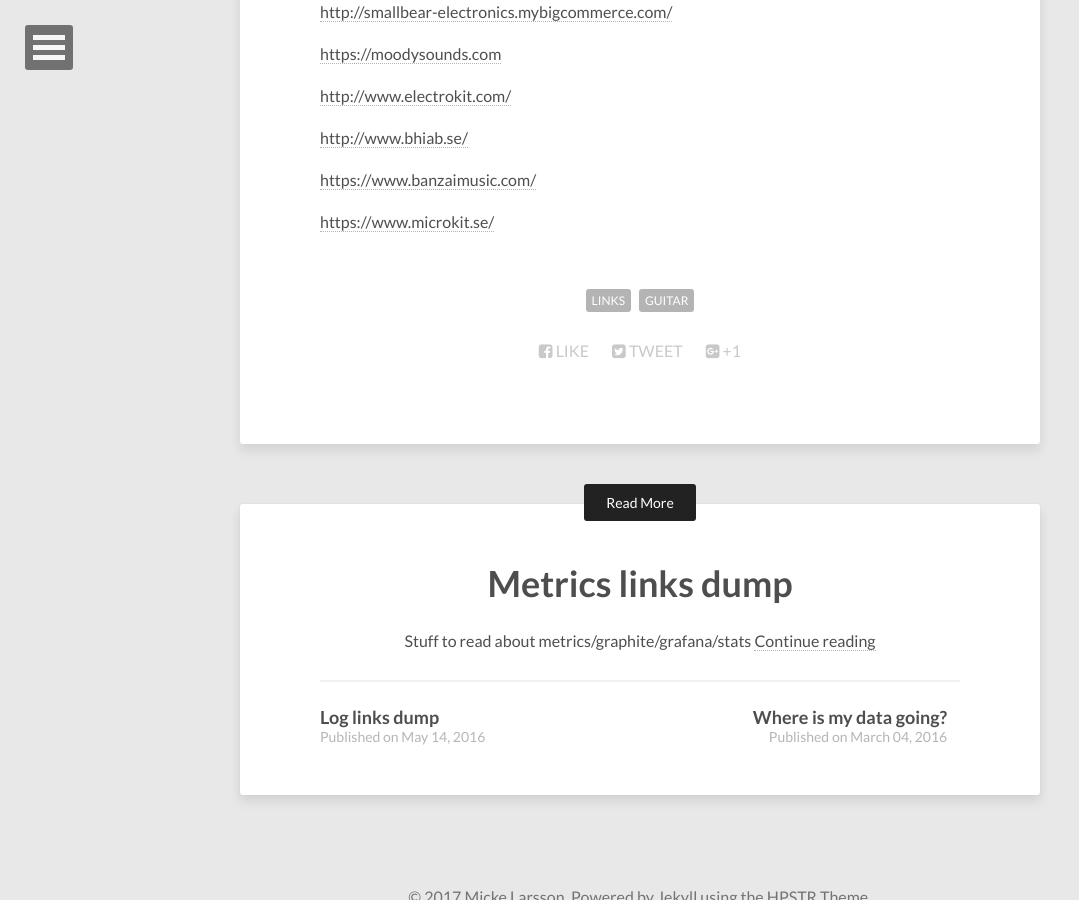
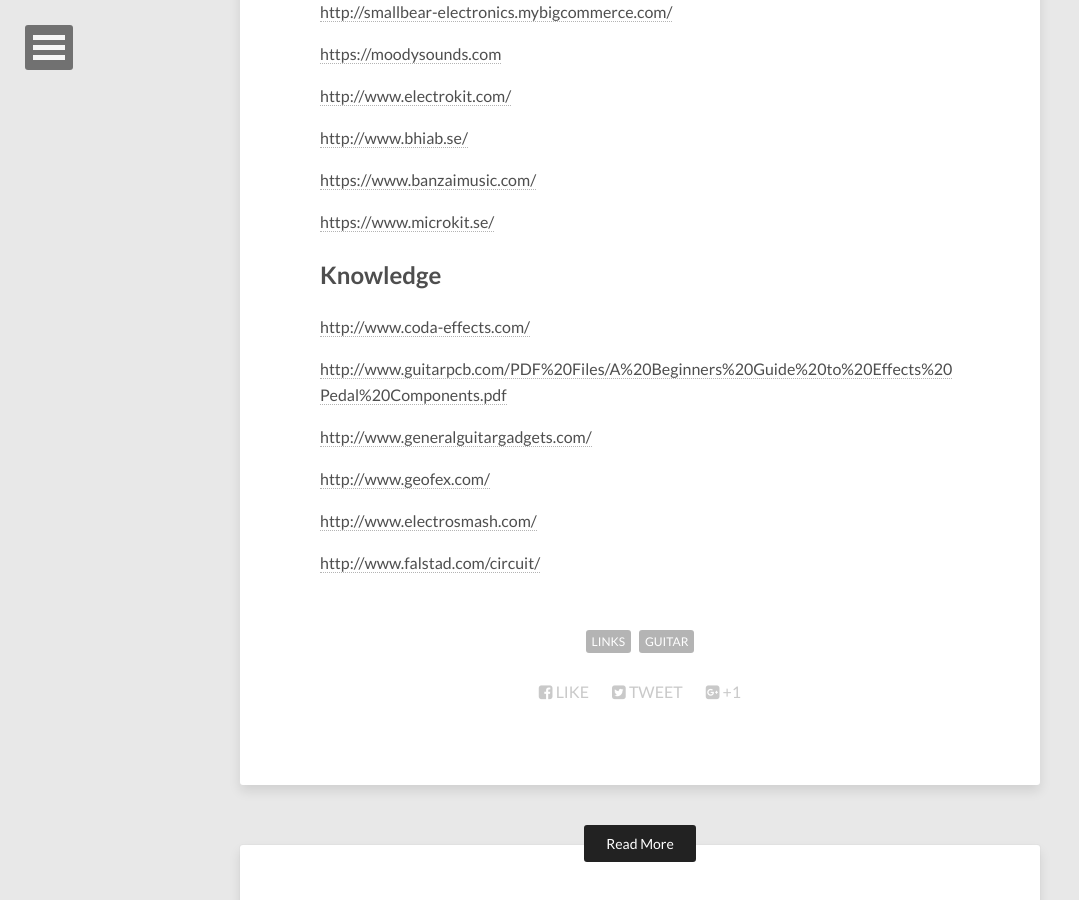
Before and after one commit to Miklar/Miklar.github.io, a Jekyll site: the page built from _posts/2016-10-25-guitar_pedals.md, in a window 1280 px wide and 900 px high, scrolled down 874 px. Shown: the whole window, without its empty margins (0-1079 px from the left). Built offline with Jekyll 4.4.1, drawn with Linux system fonts in a browser that asks for light colours; nearby versions of some CDN libraries.

Commit message:
Update 2016-10-25-guitar_pedals.md

```diff
--- a/_posts/2016-10-25-guitar_pedals.md
+++ b/_posts/2016-10-25-guitar_pedals.md
@@ -43,3 +43,17 @@ tags: [links, guitar]
 [https://www.banzaimusic.com/](https://www.banzaimusic.com/)
 
 [https://www.microkit.se/](https://www.microkit.se/)
+
+## Knowledge
+
+[http://www.coda-effects.com/](http://www.coda-effects.com/)
+
+[http://www.guitarpcb.com/PDF%20Files/A%20Beginners%20Guide%20to%20Effects%20Pedal%20Components.pdf](A BEGINNERS GUIDE TO EFFECTS PEDALS COMPONENTS)
+
+[http://www.generalguitargadgets.com/](http://www.generalguitargadgets.com/)
+
+[http://www.geofex.com/](http://www.geofex.com/)
+
+[http://www.electrosmash.com/](http://www.electrosmash.com/)
+
+[http://www.falstad.com/circuit/](http://www.falstad.com/circuit/)
```
